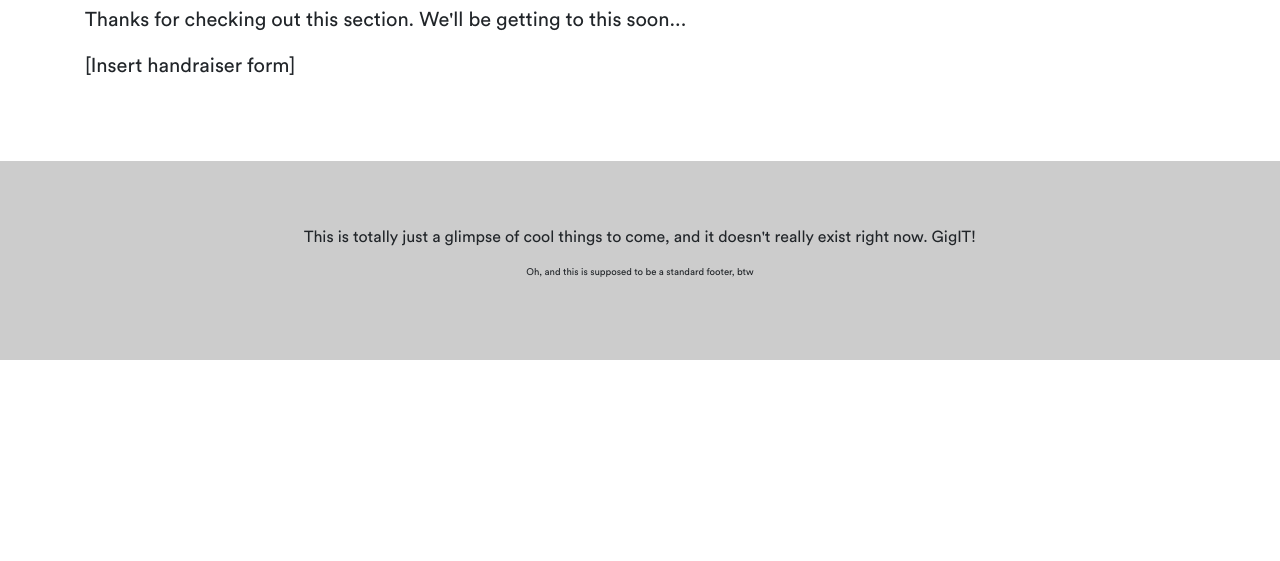
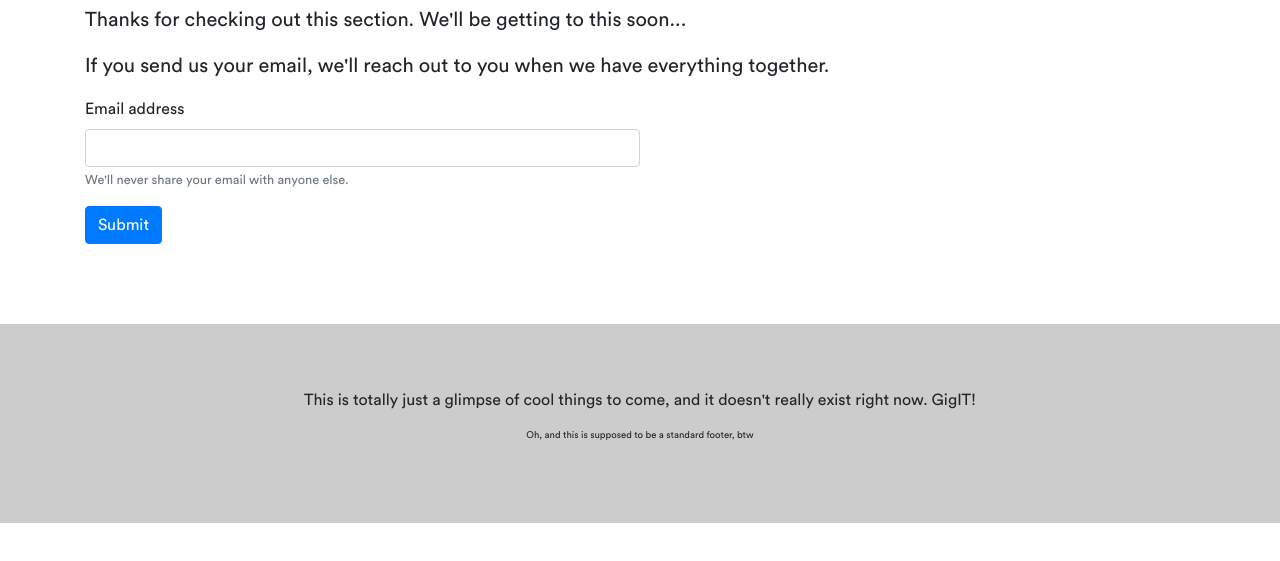
Before and after one commit to ericurbanux/gigs, a plain HTML site: page work.html in a window 1280 px wide. Shown: the part 161-722 px from the top of the page. Drawn offline with nearby package versions, Linux system fonts and the light colour scheme.

Commit message:
new stuff

```diff
--- a/styles/main.css
+++ b/styles/main.css
@@ -32,13 +32,12 @@
     }
 }
 
-.eventCardSet{
-  /* Not really working right
-    align-content: center;
-    display: flex;
-    flex-wrap: wrap;
-    */
+.budgetImage {
+    width: 80%;
+
 }
+
+
 
 .footerSection {
     background-color: #ccc;
@@ -180,6 +179,10 @@ a, a:hover {
     color: #000;
 }
 
+.halfSize {
+    width: 50%;
+}
+
 
 /**** Brand styles ****/
 .navColor {
--- a/work.html
+++ b/work.html
@@ -22,7 +22,9 @@
 <body>
 
     <nav class="navbar navbar-expand-lg navbar-light navColor">
-        <a class="navbar-brand" href="index.html"><img src="images/gigglylogo.png" class="logoSize"></a>
+        <a class="navbar-brand" href="index.html">
+            <img src="images/gigglylogo.png" class="logoSize">
+        </a>
         <button class="navbar-toggler" type="button" data-toggle="collapse" data-target="#navbarSupportedContent" aria-controls="navbarSupportedContent"
             aria-expanded="false" aria-label="Toggle navigation">
             <span class="navbar-toggler-icon"></span>
@@ -58,7 +60,17 @@
         </h1>
         <p class="lead">Thanks for checking out this section. We'll be getting to this soon...</p>
 
-        <p class="lead">[Insert handraiser form]</p>
+        <p class="lead">If you send us your email, we'll reach out to you when we have everything together.</p>
+
+        <form class="halfSize">
+            <div class="form-group">
+                <label for="exampleInputEmail1">Email address</label>
+                <input type="email" class="form-control" id="exampleInputEmail1" aria-describedby="emailHelp">
+                <small id="emailHelp" class="form-text text-muted">We'll never share your email with anyone else.</small>
+            </div>
+
+            <button type="submit" class="btn btn-primary" onclick="alert('Sorry, this doesn\'t actually work either...');">Submit</button>
+        </form>
     </div>
 
     <!-- ****************************** End Main Content Area *************************************-->
```
Also changed, not shown: budget.html (+1 -1 lines), 3 other files.
